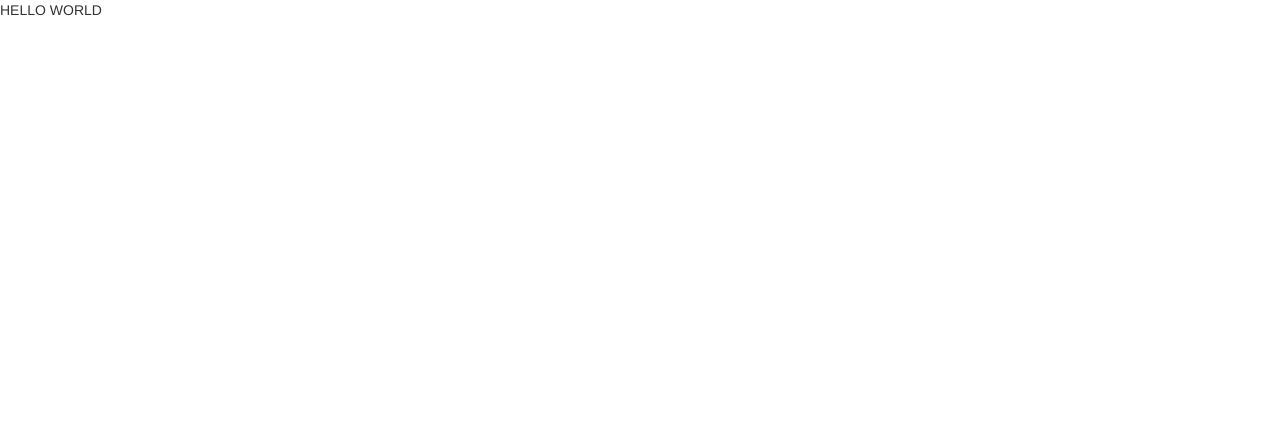
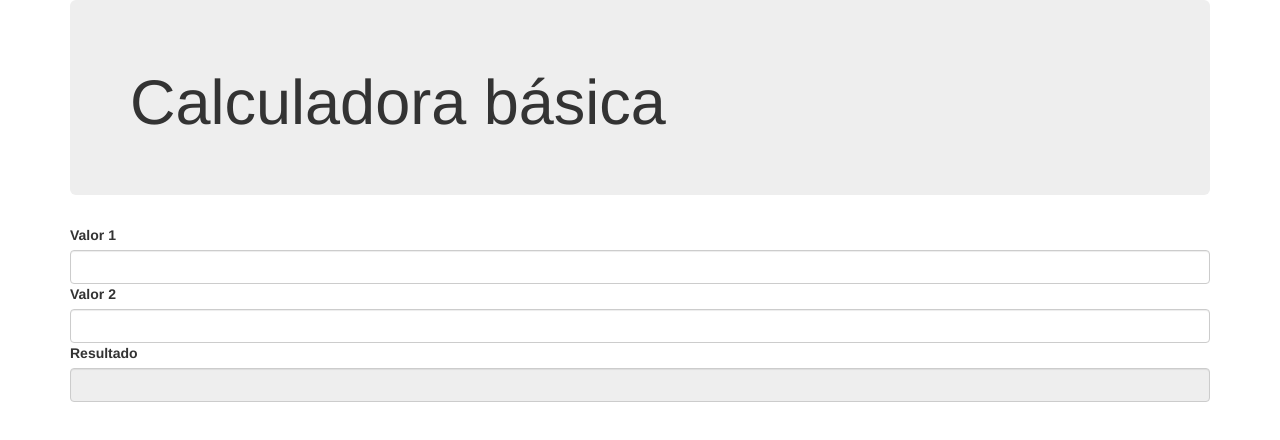
Before and after one commit to BrenoLins100/Projeto-Calculadora-3i2, a website: page www/index.html in a window 1280 px wide. Drawn offline with Linux system fonts and the light colour scheme; files that its build step writes are made by us from their sources.

Commit message:
Criando inputs para os valores a para o resultado

```diff
--- a/www/index.html
+++ b/www/index.html
@@ -11,11 +11,37 @@
 
   <!-- Código css-->
     <link rel="stylesheet" href="components/loader.css">
-    <link rel="stylesheet" href="bootstrap.min.css">
+    <link rel="stylesheet" href="css/bootstrap.min.css">
     <link rel="stylesheet" href="css/style.css">
 
 </head>
 <body>
-HELLO WORLD
+ <div class="container">
+   <div class="row">
+     <div class="col-xs-12">
+      <div class="jumbotron">
+       <h1> Calculadora básica</h1>
+     </div>
+    </div>
+  </div>
+   <div class="row">
+      <div class="col-xs-12">
+        <label for= "valor1">Valor 1</label>
+        <input type="number" id="valor1" class="form-control">
+   </div>
+ </div>
+ <div class="row">
+    <div class="col-xs-12">
+        <label for= "valor 2">Valor 2</label>
+        <input  type="number" id="valor2" class="form-control">
+  </div>
+ </div>
+<div class="row">
+  <div class="col-xs-12">
+    <label for="result">Resultado</label>
+    <input type="number" id="valor3" class="form-control" readonly>
+  </div>
+</div>
+</div>
 </body>
 </html>
```
